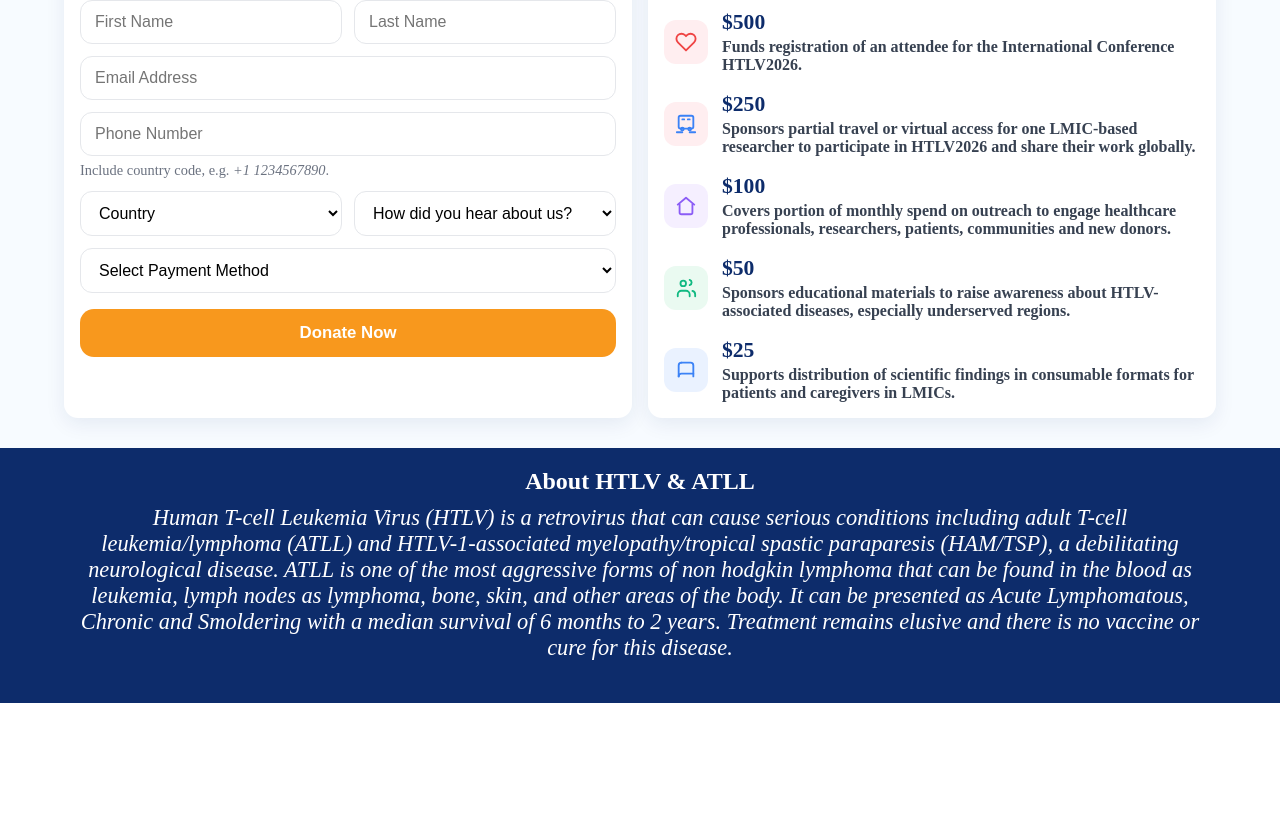
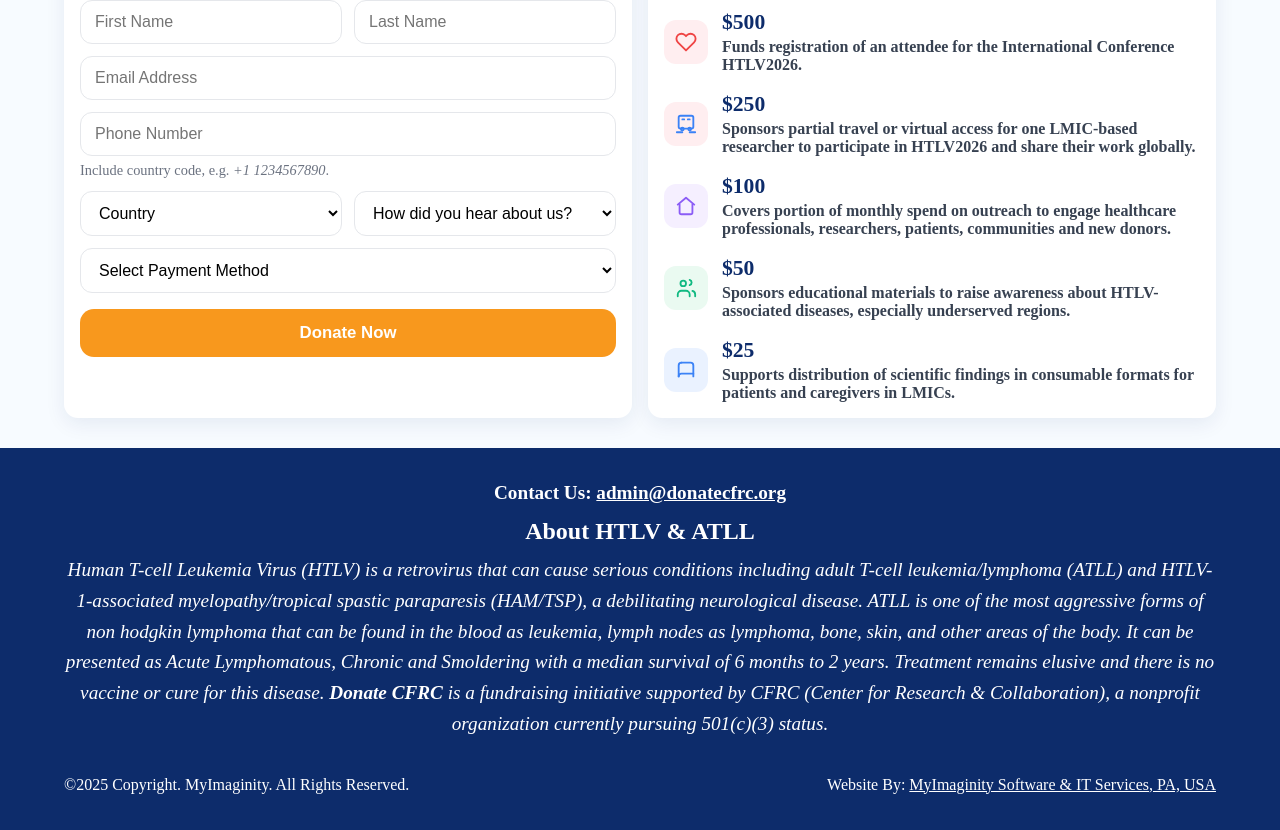
Before and after one commit to swarajtrivedi/cfrc-fundraiser, a React (Create React App) app: page / in a window 1280 px wide. Shown: the part 2098-2928 px from the top of the page. Before the commit the page ends 2801 px from the top, so only its background shows below. Built offline with nearby package versions, Linux system fonts and the light colour scheme.

Commit message:
Committing footer changes - copyright added

```diff
--- a/package.json
+++ b/package.json
@@ -1,5 +1,5 @@
 {
-  "homepage": "https://swarajtrivedi.github.io/cfrc-fundraiser",
+  "homepage": ".",
   "name": "cfrc-fundraiser",
   "version": "0.1.0",
   "private": true,
--- a/src/components/sections/FooterSection/FooterSection.styles.tsx
+++ b/src/components/sections/FooterSection/FooterSection.styles.tsx
@@ -5,6 +5,7 @@ const FinalFooter = styled.div`
   color: white;
   padding: 20px 5vw;
   font-style: italic;
+  text-align: center;
 `;
 
 const FooterHeading = styled.p`
@@ -15,13 +16,31 @@ const FooterHeading = styled.p`
 `;
 
 const FooterText = styled.p`
-  font-size: 1.4rem;
-  margin-top: 10px;
+  font-size: 1.2rem;
+  margin: 10px 0;
+  line-height: 1.6;
+`;
+
+const FooterBottom = styled.div`
+  font-style: normal;
+  font-size: 1rem;
+  display: flex;
+  justify-content: space-between;
+  align-items: center;
+  flex-wrap: wrap;
+  margin-top: 20px;
+`;
+
+const FooterLink = styled.a`
+  color: white;
+  text-decoration: underline;
 `;
 
 export {
     FinalFooter,
     FooterHeading,
     FooterText,
+    FooterBottom,
+    FooterLink,
 
 }
--- a/src/components/sections/FooterSection/FooterSection.tsx
+++ b/src/components/sections/FooterSection/FooterSection.tsx
@@ -2,25 +2,36 @@ import {
     FinalFooter,
     FooterHeading,
     FooterText,
+    FooterBottom,
+    FooterLink,
 } from "./FooterSection.styles"
 
 export const FooterSection = () =>{
     return (
         <>
             <FinalFooter>
-                <FooterHeading>About HTLV & ATLL</FooterHeading>
-                <FooterText>
-                  Human T-cell Leukemia Virus (HTLV) is a retrovirus that can cause
-                  serious conditions including adult T-cell leukemia/lymphoma (ATLL) and
-                  HTLV-1-associated myelopathy/tropical spastic paraparesis (HAM/TSP), a
-                  debilitating neurological disease. ATLL is one of the most aggressive
-                  forms of non hodgkin lymphoma that can be found in the blood as
-                  leukemia, lymph nodes as lymphoma, bone, skin, and other areas of the
-                  body. It can be presented as Acute Lymphomatous, Chronic and
-                  Smoldering with a median survival of 6 months to 2 years. Treatment
-                  remains elusive and there is no vaccine or cure for this disease.
-                </FooterText>
-            </FinalFooter>
+      <FooterText style={{ fontStyle: "normal", fontWeight: "bold" }}>
+        Contact Us: <FooterLink href="mailto:admin@donatecfrc.org">admin@donatecfrc.org</FooterLink>
+      </FooterText>
+
+      <FooterHeading>About HTLV & ATLL</FooterHeading>
+
+      <FooterText>
+        Human T-cell Leukemia Virus (HTLV) is a retrovirus that can cause serious conditions including adult T-cell leukemia/lymphoma (ATLL) and HTLV-1-associated myelopathy/tropical spastic paraparesis (HAM/TSP), a debilitating neurological disease.
+        ATLL is one of the most aggressive forms of non hodgkin lymphoma that can be found in the blood as leukemia, lymph nodes as lymphoma, bone, skin, and other areas of the body. It can be presented as Acute Lymphomatous, Chronic and Smoldering with a median survival of 6 months to 2 years. Treatment remains elusive and there is no vaccine or cure for this disease.
+        <strong> Donate CFRC</strong> is a fundraising initiative supported by CFRC (Center for Research & Collaboration), a nonprofit organization currently pursuing 501(c)(3) status.
+      </FooterText>
+
+      <FooterBottom>
+        <p>©2025 Copyright. MyImaginity. All Rights Reserved.</p>
+        <p>
+          Website By:{" "}
+          <FooterLink href="https://myimaginity.com" target="_blank" rel="noopener noreferrer">
+            MyImaginity Software & IT Services, PA, USA
+          </FooterLink>
+        </p>
+      </FooterBottom>
+    </FinalFooter>
         </>
     )
 }
```
